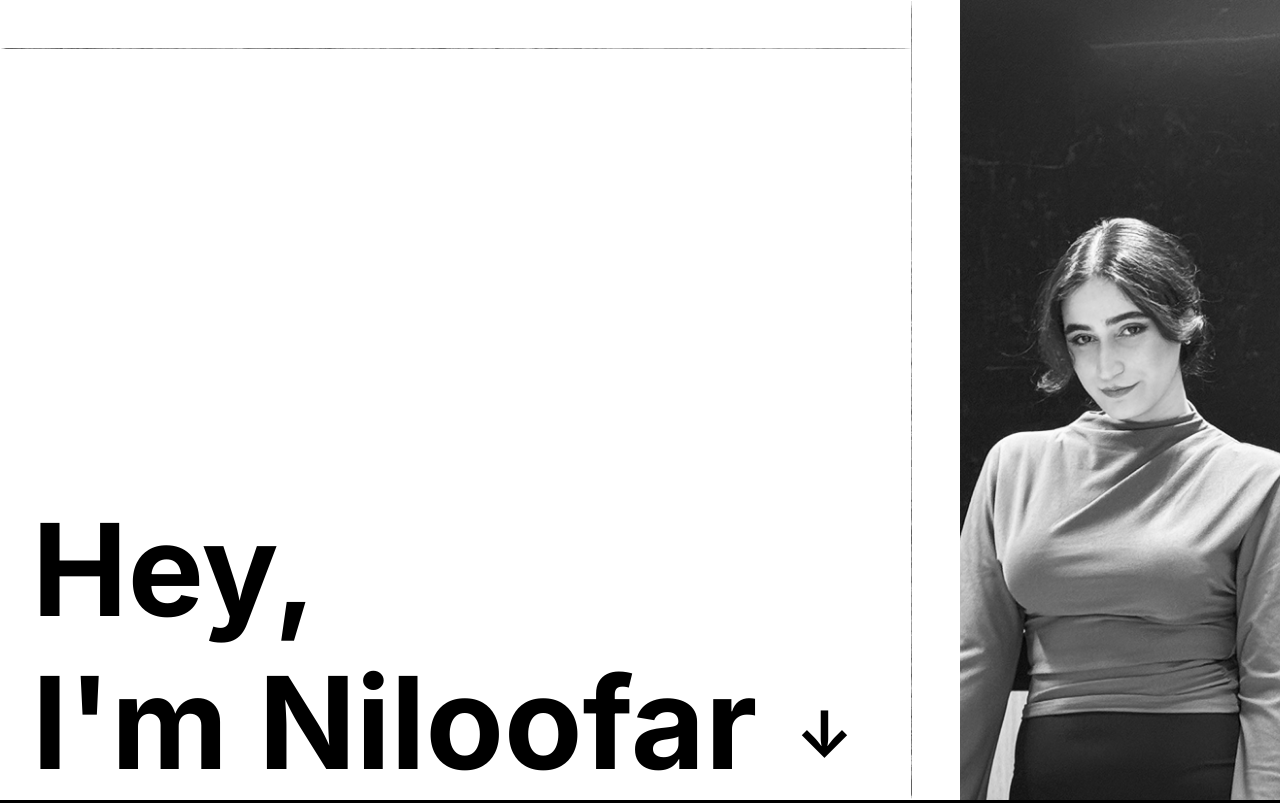
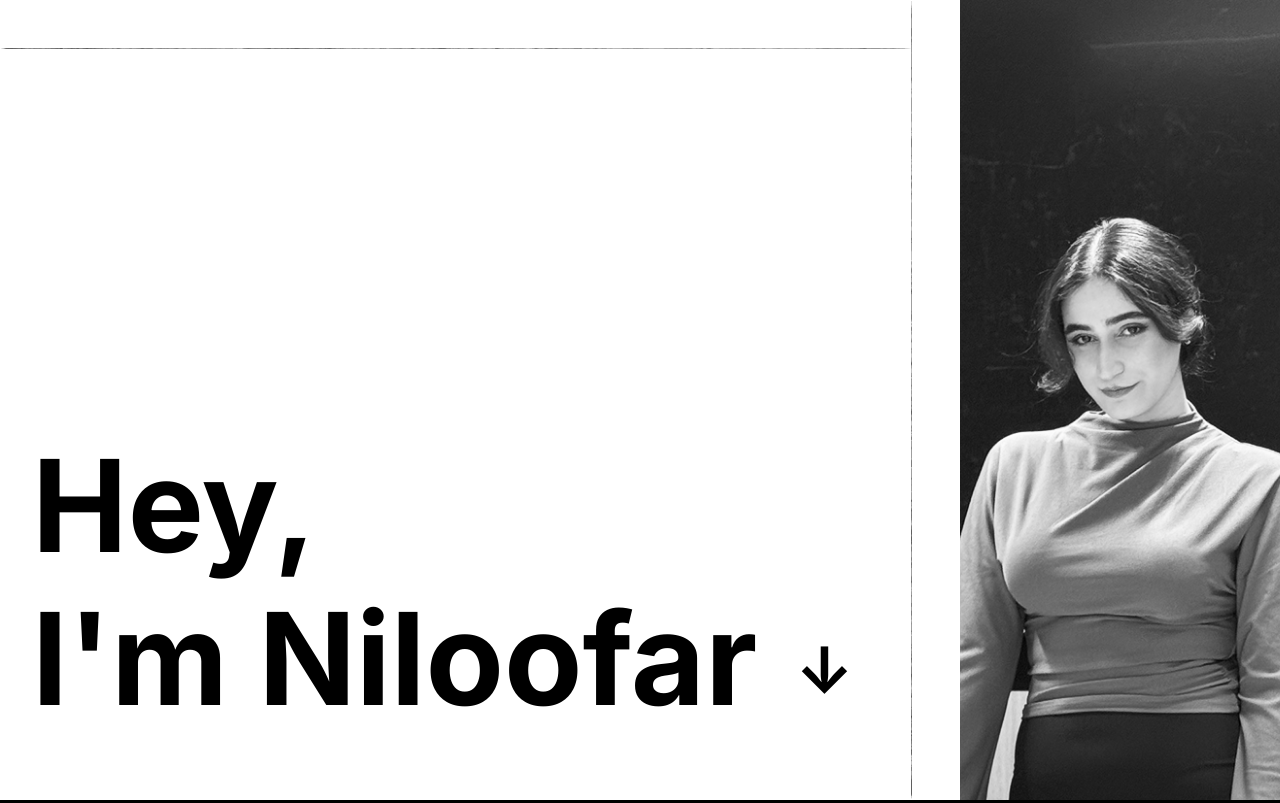
Before and after one commit to niloofarh/niloofarh.github.io, a plain HTML site: page index.html in a window 1280 px wide. Shown: the top 803 px of the page. Drawn offline with Linux system fonts and the light colour scheme.

Commit message:
Move hero text up slightly

```diff
--- a/index.html
+++ b/index.html
@@ -108,7 +108,8 @@
             flex-direction: column;
             justify-content: flex-end;
             position: relative;
-            padding-bottom: 0;
+            padding-bottom: 4rem;
+            /* Moved text up */
             padding-right: 0;
             padding-left: 2rem;
             /* Restore left padding */
```
